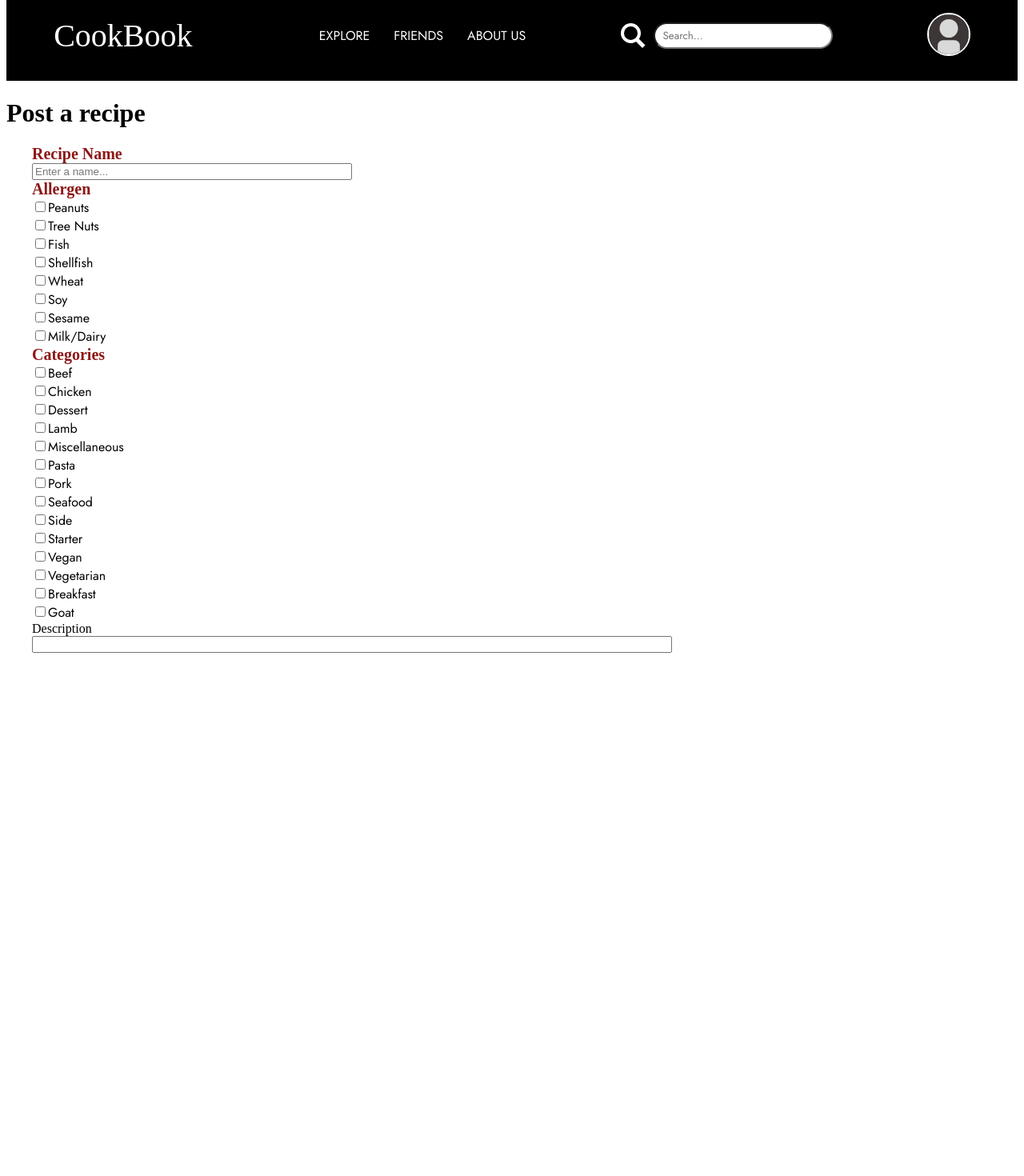
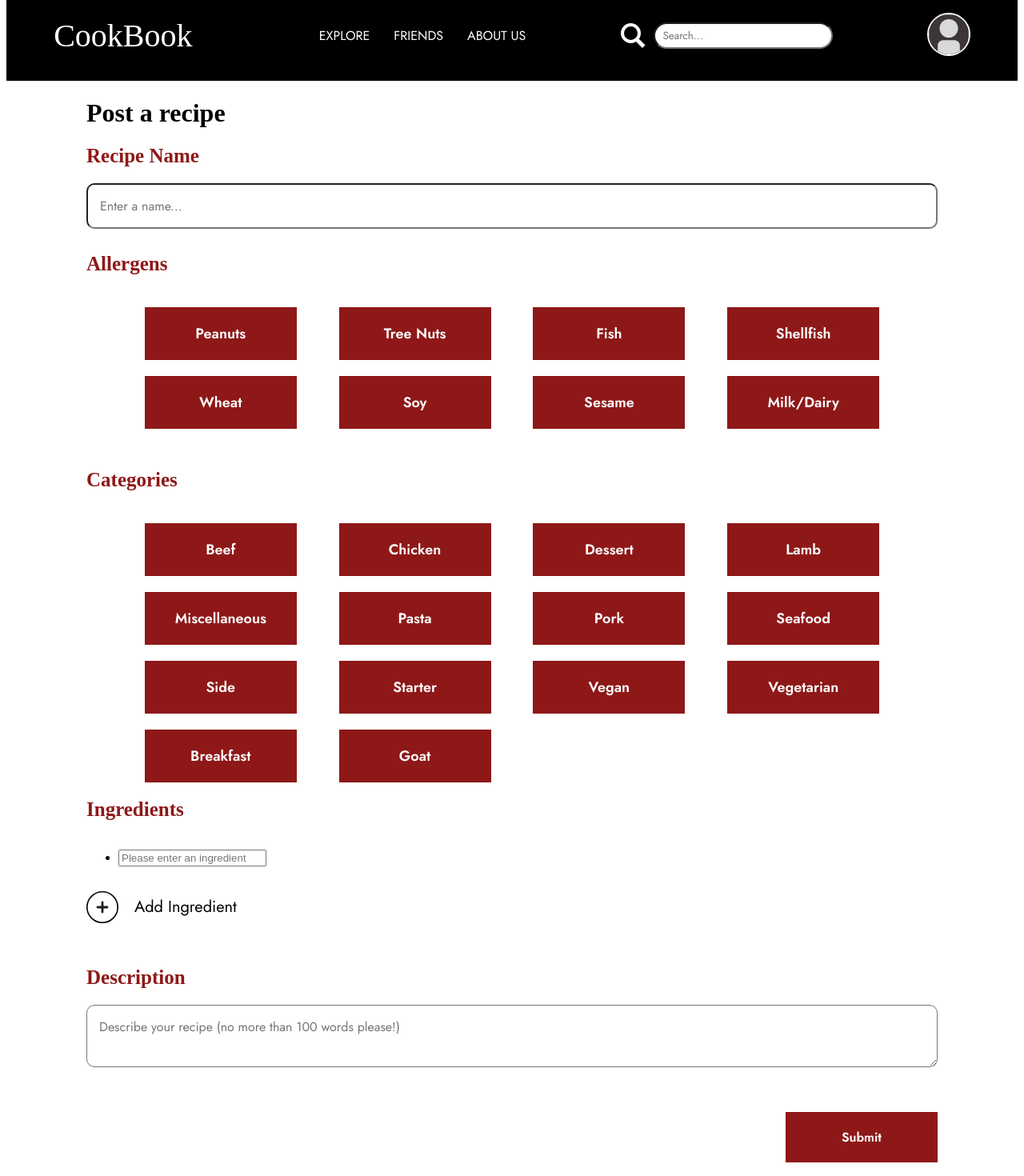
Before and after one commit to shuajo-267/DMD-4075, a React (Vite) app in the folder frontend/cookbook-project/: page /new-post in a window 1280 px wide. Shown: the part 20-1490 px from the top of the page at 80% size. Before the commit the page ends 844 px from the top, so only its background shows below. Built offline with nearby package versions, Linux system fonts and the light colour scheme; a web font is replaced by a local one.

Commit message:
Updated UI of Post Recipe

```diff
--- a/frontend/cookbook-project/src/pages/new-post.tsx
+++ b/frontend/cookbook-project/src/pages/new-post.tsx
@@ -1,57 +1,289 @@
+import { useState, useEffect } from "react";
 import { useLocation, useNavigate } from "react-router-dom";
 import Navbar from "../components/navbar";
+
+const ingredientList = [];
+
+const addIngredient = () => {
+  const [newIngredient, setNewIngredient] = useState<HTMLInputElement>();
+
+  return (
+    <div>
+      <input type="text" placeholder="Enter an ingredient" />
+    </div>
+  );
+};
 
 function NewPost() {
   return (
     <div>
       <Navbar />
+      <main id="post-recipe-main">
         <h1 id="post-recipe-header">Post a recipe</h1>
-            <main id="post-recipe-main">
         <div id="main-form-container">
           <div>
             <div id="recipe-name-container">
-                            <label htmlFor="recipe-name" className="form-header">Recipe Name</label>
-                            <input placeholder="Enter a name..." name="recipe-name "required></input>
+              <label htmlFor="recipe-name" className="form-header">
+                Recipe Name
+              </label>
+              <input
+                placeholder="Enter a name..."
+                name="recipe-name"
+                required
+                id="recipe-name-input"
+              ></input>
             </div>
             <div id="choice-selection">
-                            <label htmlFor="allergens" className="form-header">Allergen</label>
+              <div className="checkbox-form">
+                <label htmlFor="allergens" className="form-header">
+                  Allergens
+                </label>
                 <form className="form-select" name="allergens">
-                                <label className="check-label"><input value="peanuts" type="checkbox"/>Peanuts</label>
-                                <label className="check-label"><input value="tree-nuts" type="checkbox"/>Tree Nuts</label>
-                                <label className="check-label"><input value="fish" type="checkbox"/>Fish</label>
-                                <label className="check-label"><input value="shellfish" type="checkbox"/>Shellfish</label>
-                                <label className="check-label"><input value="wheat" type="checkbox"/>Wheat</label>
-                                <label className="check-label"><input value="soy" type="checkbox"/>Soy</label>
-                                <label className="check-label"><input value="sesame" type="checkbox"/>Sesame</label>
-                                <label className="check-label"><input value="milk-dairy" type="checkbox"/>Milk/Dairy</label>
+                  <label className="check-label">
+                    <input
+                      value="peanuts"
+                      type="checkbox"
+                      className="post-checkbox"
+                    />
+                    Peanuts
+                  </label>
+                  <label className="check-label">
+                    <input
+                      value="tree-nuts"
+                      type="checkbox"
+                      className="post-checkbox"
+                    />
+                    Tree Nuts
+                  </label>
+                  <label className="check-label">
+                    <input
+                      value="fish"
+                      type="checkbox"
+                      className="post-checkbox"
+                    />
+                    Fish
+                  </label>
+                  <label className="check-label">
+                    <input
+                      value="shellfish"
+                      type="checkbox"
+                      className="post-checkbox"
+                    />
+                    Shellfish
+                  </label>
+                  <label className="check-label">
+                    <input
+                      value="wheat"
+                      type="checkbox"
+                      className="post-checkbox"
+                    />
+                    Wheat
+                  </label>
+                  <label className="check-label">
+                    <input
+                      value="soy"
+                      type="checkbox"
+                      className="post-checkbox"
+                    />
+                    Soy
+                  </label>
+                  <label className="check-label">
+                    <input
+                      value="sesame"
+                      type="checkbox"
+                      className="post-checkbox"
+                    />
+                    Sesame
+                  </label>
+                  <label className="check-label">
+                    <input
+                      value="milk-dairy"
+                      type="checkbox"
+                      className="post-checkbox"
+                    />
+                    Milk/Dairy
+                  </label>
                 </form>
-                            <label htmlFor="categories" className="form-header">Categories</label>
-                            <form id="category-select" name="categories" className="form-select">
-                                <label className="check-label"><input value="beef" type="checkbox"/>Beef</label>
-                                <label className="check-label"><input value="chicken" type="checkbox"/>Chicken</label>
-                                <label className="check-label"><input value="dessert" type="checkbox"/>Dessert</label>
-                                <label className="check-label"><input value="lamb" type="checkbox"/>Lamb</label>
-                                <label className="check-label"><input value="miscellaneous" type="checkbox"/>Miscellaneous</label>
-                                <label className="check-label"><input value="pasta" type="checkbox"/>Pasta</label>
-                                <label className="check-label"><input value="pork" type="checkbox"/>Pork</label>
-                                <label className="check-label"><input value="seafood" type="checkbox"/>Seafood</label>
-                                <label className="check-label"><input value="side" type="checkbox"/>Side</label>
-                                <label className="check-label"><input value="starter" type="checkbox"/>Starter</label>
-                                <label className="check-label"><input value="vegan" type="checkbox"/>Vegan</label>
-                                <label className="check-label"><input value="vegetarian" type="checkbox"/>Vegetarian</label>
-                                <label className="check-label"><input value="breakfast" type="checkbox"/>Breakfast</label>
-                                <label className="check-label"><input value="goat" type="checkbox"/>Goat</label>
+              </div>
+              <div className="checkbox-form">
+                <label htmlFor="categories" className="form-header">
+                  Categories
+                </label>
+                <form
+                  id="category-select"
+                  name="categories"
+                  className="form-select"
+                >
+                  <label className="check-label">
+                    <input
+                      value="beef"
+                      type="checkbox"
+                      className="post-checkbox"
+                    />
+                    Beef
+                  </label>
+                  <label className="check-label">
+                    <input
+                      value="chicken"
+                      type="checkbox"
+                      className="post-checkbox"
+                    />
+                    Chicken
+                  </label>
+                  <label className="check-label">
+                    <input
+                      value="dessert"
+                      type="checkbox"
+                      className="post-checkbox"
+                    />
+                    Dessert
+                  </label>
+                  <label className="check-label">
+                    <input
+                      value="lamb"
+                      type="checkbox"
+                      className="post-checkbox"
+                    />
+                    Lamb
+                  </label>
+                  <label className="check-label">
+                    <input
+                      value="miscellaneous"
+                      type="checkbox"
+                      className="post-checkbox"
+                    />
+                    Miscellaneous
+                  </label>
+                  <label className="check-label">
+                    <input
+                      value="pasta"
+                      type="checkbox"
+                      className="post-checkbox"
+                    />
+                    Pasta
+                  </label>
+                  <label className="check-label">
+                    <input
+                      value="pork"
+                      type="checkbox"
+                      className="post-checkbox"
+                    />
+                    Pork
+                  </label>
+                  <label className="check-label">
+                    <input
+                      value="seafood"
+                      type="checkbox"
+                      className="post-checkbox"
+                    />
+                    Seafood
+                  </label>
+                  <label className="check-label">
+                    <input
+                      value="side"
+                      type="checkbox"
+                      className="post-checkbox"
+                    />
+                    Side
+                  </label>
+                  <label className="check-label">
+                    <input
+                      value="starter"
+                      type="checkbox"
+                      className="post-checkbox"
+                    />
+                    Starter
+                  </label>
+                  <label className="check-label">
+                    <input
+                      value="vegan"
+                      type="checkbox"
+                      className="post-checkbox"
+                    />
+                    Vegan
+                  </label>
+                  <label className="check-label">
+                    <input
+                      value="vegetarian"
+                      type="checkbox"
+                      className="post-checkbox"
+                    />
+                    Vegetarian
+                  </label>
+                  <label className="check-label">
+                    <input
+                      value="breakfast"
+                      type="checkbox"
+                      className="post-checkbox"
+                    />
+                    Breakfast
+                  </label>
+                  <label className="check-label">
+                    <input
+                      value="goat"
+                      type="checkbox"
+                      className="post-checkbox"
+                    />
+                    Goat
+                  </label>
                 </form>
               </div>
             </div>
-                    <div id="description-field">
-                        <label htmlFor="description">Description</label>
-                        <input type="text" maxLength={200} name="description"/>
+          </div>
+          <div id="ingredient-inputs">
+            <label htmlFor="ingredient-list" className="form-header">
+              Ingredients
+            </label>
+            <ul>
+              <li>
+                <input type="text" placeholder="Please enter an ingredient" />
+              </li>
+            </ul>
+            <div id="add-ing-row" onClick={addIngredient}>
+              <svg
+                width="50"
+                height="50"
+                viewBox="0 0 50 50"
+                fill="none"
+                xmlns="http://www.w3.org/2000/svg"
+                id="add-icon"
+              >
+                <path
+                  d="M49 25C49 38.2548 38.2548 49 25 49C11.7452 49 1 38.2548 1 25C1 11.7452 11.7452 1 25 1C38.2548 1 49 11.7452 49 25Z"
+                  stroke-width="2"
+                  stroke="black"
+                  className="add-icon-element"
+                />
+                <path
+                  d="M25.0001 17.5212V24.9999M25.0001 24.9999V32.4785M25.0001 24.9999H17.5215M25.0001 24.9999H32.4787"
+                  stroke-width="3.5"
+                  stroke-linecap="round"
+                  stroke-linejoin="round"
+                  stroke="#1E1E1E"
+                  className="add-icon-element"
+                />
+              </svg>
+              <p id="ingredient-btn">Add Ingredient</p>
+            </div>
+          </div>
+          <div id="desc-field">
+            <label htmlFor="description" className="form-header">
+              Description
+            </label>
+            <textarea
+              maxLength={200}
+              name="description"
+              id="desc-input"
+              placeholder="Describe your recipe (no more than 100 words please!)"
+            />
+          </div>
+          <div id="submit-container">
+            <p id="submit-btn">Submit</p>
           </div>
         </div>
       </main>
     </div>
-    )
+  );
 }
 
 export default NewPost;
--- a/frontend/cookbook-project/src/pages/styles/new-post.css
+++ b/frontend/cookbook-project/src/pages/styles/new-post.css
@@ -1,4 +1,9 @@
 @media(min-width: 768px) {
+
+    #post-recipe-main {
+        margin-left: 100px;
+        margin-right: 100px;
+    }
 
     #main-form-container {
         width: 100%;
@@ -8,11 +13,55 @@
         justify-self: center;
     }
 
-    #description-field {
+    #recipe-name-container {
         display: flex;
         flex-direction: column;
         width: 100%;
-        max-width: 800px;
+    }
+
+    #desc-field {
+        display: flex;
+        flex-direction: column;
+        width: 100%;
+        margin-top: 40px;
+    }
+
+    .checkbox-form {
+        margin-top: 30px;
+    }
+
+    .form-header {
+        font-size: 25px;
+    }
+
+    .form-select {
+        display: grid;
+        width: 100%;
+        max-width: 1200px;
+        grid-template-columns: 150px 150px 150px 150px;
+        justify-content: space-evenly;
+        margin-top: 40px;
+    }
+
+    .check-label {
+        font-size: 18px;
+        padding: 5px;
+    }
+
+    #recipe-name-input {
+        padding: 15px;
+        border-radius: 10px;
+    }
+
+    #desc-input {
+        padding: 15px;
+        border-radius: 10px;
+        margin-bottom: 40px;
+    }
+
+    #submit-container {
+        display: flex;
+        justify-content: flex-end;
     }
 }
 
@@ -20,31 +69,101 @@
     font-family: Baskervville;
 }
 
-
-
-#recipe-name-container {
-    display: flex;
-    flex-direction: column;
-    width: 100%;
-    max-width: 400px;
-}
-
-.form-select {
-    display: flex;
-    flex-direction: column;
-    width: 100%;
-    max-width: 400px;
-}
-
 .form-header {
     font-family: Baskervville;
     color: #8E1818;
-    font-size: 20px;
     font-weight: 700;
+    margin-bottom: 20px;
 }
 
 .check-label {
     font-family: Jost;
     width: 100%;
-    max-width: 300px;
+    max-width: 200px;
+    max-height: 50px;
+    background: #8E1818;
+    margin-bottom: 20px;
+    color: white;
+    text-align: center;
+    justify-self: center;
+    align-self: center;
+    padding-top: 20px;
+    padding-bottom: 20px;
+    padding-left: 20px;
+    padding-right: 20px;
+    cursor: pointer;
+    font-weight: 600;
+    transition: .3s ease-in-out;
 }
+
+.check-label:hover {
+    background: #D93402;
+    box-shadow: 0 4px 4px 0 rgba(0, 0, 0, 0.25);
+    transition: .3s ease-in-out;
+}
+
+.post-checkbox {
+    display: none;
+}
+
+#recipe-name-input {
+    font-family: Jost;
+    font-size: 16px;
+}
+
+#ingredient-inputs {
+    display: flex;
+    flex-direction: column;
+}
+
+#ingredient-btn {
+    width: 100%;
+    max-width: 200px;
+}
+
+#add-ing-row {
+    display: flex;
+    gap: 20px;
+    font-size: 20px;
+    align-items: center;
+}
+
+#add-ing-row:hover {
+    cursor: pointer;
+    color: #8E1818;
+}
+
+#add-icon {
+    width: 40px;
+}
+
+#desc-input {
+    font-family: Jost;
+    font-size: 16px;
+}
+
+#submit-btn {
+    font-family: Jost;
+    width: 100%;
+    max-width: 150px;
+    max-height: 50px;
+    background: #8E1818;
+    margin-bottom: 20px;
+    color: white;
+    text-align: center;
+    justify-self: center;
+    align-self: center;
+    padding-top: 20px;
+    padding-bottom: 20px;
+    padding-left: 20px;
+    padding-right: 20px;
+    cursor: pointer;
+    font-weight: 600;
+    transition: .3s ease-in-out;
+}
+
+#submit-btn:hover {
+    background: #D93402;
+    box-shadow: 0 4px 4px 0 rgba(0, 0, 0, 0.25);
+    transition: .3s ease-in-out;
+}
```
Also changed, not shown: frontend/cookbook-project/icons/add_btn_1.svg (added). Lines whose indentation alone changed are shown as unchanged.
